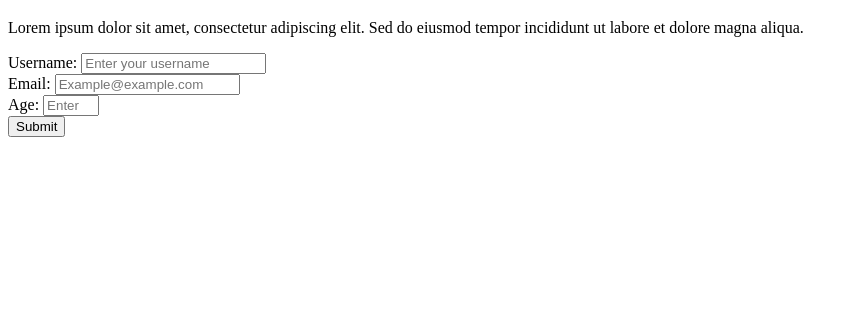
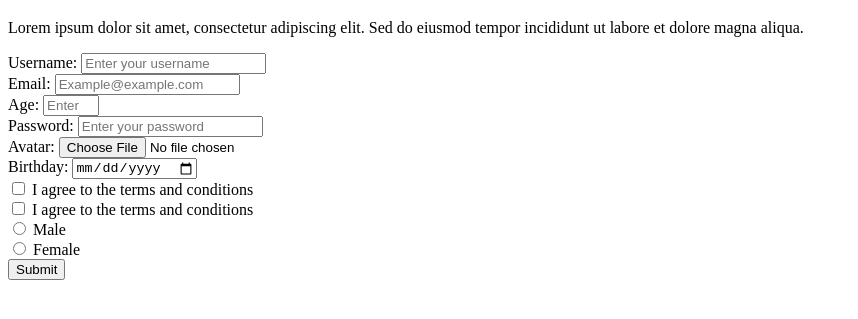
Before and after one commit to Ninuci5/Lesson-10-Task, a plain HTML site: page index.html in a window 1280 px wide. Shown: the part 61-380 px from the top of the page, without its empty margins (0-858 px from the left). Drawn offline with Linux system fonts and the light colour scheme.

Commit message:
added radio and birthday

```diff
--- a/index.html
+++ b/index.html
@@ -55,12 +55,91 @@
             max="20"
             required />
     </div>
+       <div class="form-field">
+        <label for="password">Password:</label>
+        <input
+            type="password"
+            name="user password"
+            placeholder="Enter your password"
+            id="password"
+            min="10"
+            max="20"
+            required />
+    </div>
 
-        <button type="submit">Submit</button>
+     </div>
+
+       <div class="form-field">
+        <label for="avatar"
+        >Avatar:
+        <span></span>
+        <input
+            type="file"
+            name="user avatar"
+            placeholder="Upload your avatar"
+            id="avatar"
+            accept="pdf"
+            required />
+        </label>
+    </div>
+
+    <div class="form-field">
+        <label for="birthday">Birthday:</label>
+        <input
+            type="date"
+            name="user birthday"
+            placeholder="Enter your birthday"
+            id="birthday"
+            required />
+    </div>
+
+    <div class="form-field">
+        <label for="terms">
+            <input
+                type="checkbox"
+                name="user terms"
+                id="terms"
+                required />
+            I agree to the terms and conditions
+        </label>
+    </div>
+
+     <div class="form-field">
+        <label for="terms">
+            <input
+                type="checkbox"
+                name="user terms"
+                id="terms"
+                required />
+            I agree to the terms and conditions
+        </label>
+    </div>
+
+    <div class="form-field">
+        <label for="male">
+            <input
+                type="radio"
+                name ="gender"
+                id="male">
+            Male
+        </label>
+    </div>
+     <div class="form-field">
+        <label for="female">
+            <input
+                type="radio"
+                name ="gender"
+                id="female">
+            Female
+        </label>
+    </div>
 
 
 
-     </form>
+
+
+        <button type="submit">Submit</button>
+    </form>
 
 </body>
 </html>
```
